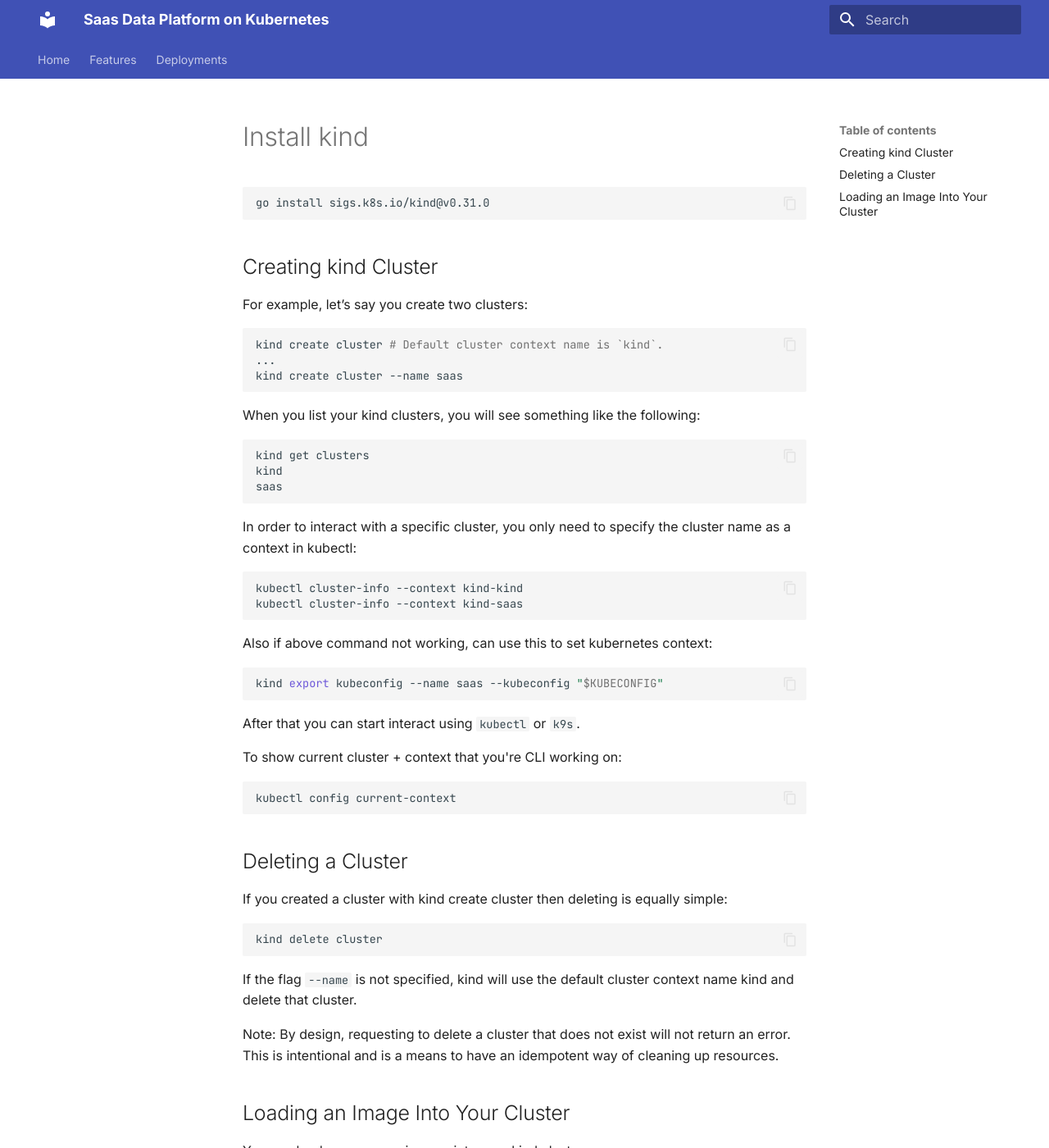
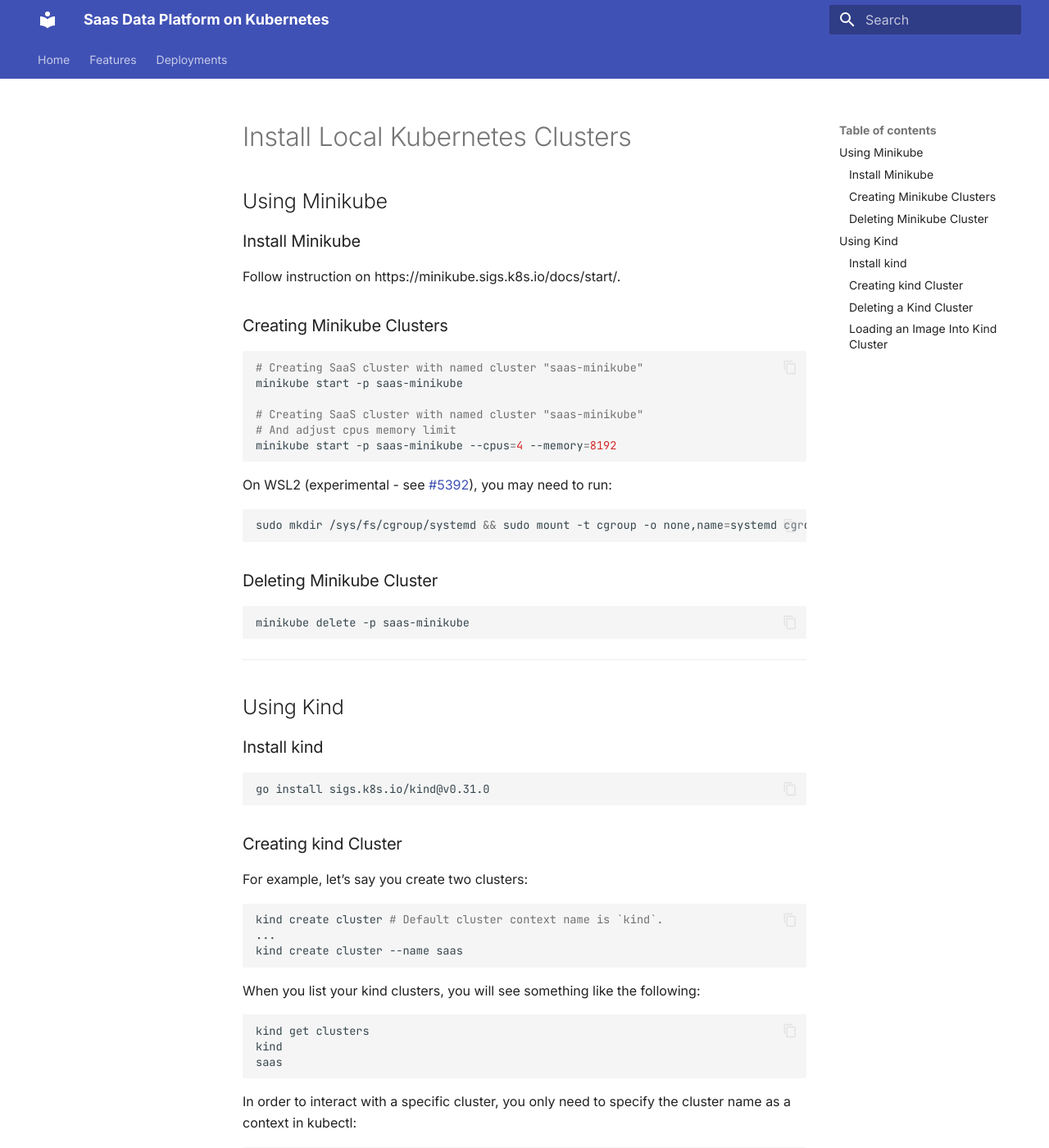
Before and after one commit to tibrahimdev/saas-k8s-data-platform, an MkDocs documentation site: the page built from docs/development/e-install-local-kubernetes.md, in a window 1280 px wide and 1400 px high. Shown: the whole window at 82% size. Built offline with MkDocs 1.6.1 and Material for MkDocs 9.7.7, drawn with Linux system fonts in a browser that asks for light colours; some of the changed text lies outside the part shown.

````diff
--- a/docs/development/e-install-kind.md
+++ b/docs/development/e-install-local-kubernetes.md
@@ -1,9 +1,39 @@
-# Install kind
+# Install Local Kubernetes Clusters
+
+## Using Minikube
+### Install Minikube
+Follow instruction on https://minikube.sigs.k8s.io/docs/start/.
+
+### Creating Minikube Clusters
+
+```bash
+# Creating SaaS cluster with named cluster "saas-minikube"
+minikube start -p saas-minikube
+
+# Creating SaaS cluster with named cluster "saas-minikube"
+# And adjust cpus memory limit
+minikube start -p saas-minikube --cpus=4 --memory=8192
+```
+
+On WSL2 (experimental - see [#5392](https://github.com/kubernetes/minikube/issues/5392)), you may need to run:
+```bash
+sudo mkdir /sys/fs/cgroup/systemd && sudo mount -t cgroup -o none,name=systemd cgroup /sys/fs/cgroup/systemd
+```
+
+### Deleting Minikube Cluster
+```bash
+minikube delete -p saas-minikube
+```
+
+---
+
+## Using Kind
+### Install kind
 
 ```bash
 go install sigs.k8s.io/kind@v0.31.0
 ```
-## Creating kind Cluster
+### Creating kind Cluster
 
 For example, let’s say you create two clusters:
 ```bash
@@ -37,7 +67,7 @@ To show current cluster + context that you're CLI working on:
 kubectl config current-context
 ```
 
-## Deleting a Cluster
+### Deleting a Kind Cluster
 If you created a cluster with kind create cluster then deleting is equally simple:
 ```bash
 kind delete cluster
@@ -46,7 +76,7 @@ If the flag `--name` is not specified, kind will use the default cluster context
 
 Note: By design, requesting to delete a cluster that does not exist will not return an error. This is intentional and is a means to have an idempotent way of cleaning up resources.
 
-## Loading an Image Into Your Cluster
+### Loading an Image Into Kind Cluster
 You can load one or more images into your kind cluster:
 ```bash
 kind load docker-image my-app:latest
````
Also changed, not shown: docker-compose.yml (+140 -116 lines), 2 other files.
